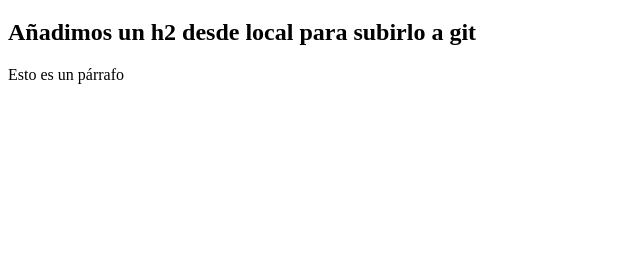
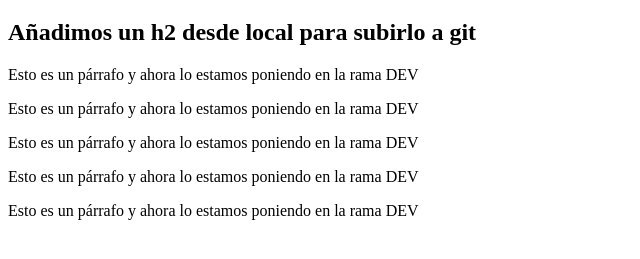
Before and after one commit to franco90/pruebasGit, a plain HTML site: page index.html in a window 1280 px wide. Shown: the part 61-320 px from the top of the page, without its empty margins (0-640 px from the left). Drawn offline with Linux system fonts and the light colour scheme.

Commit message:
Añadido varios parrafaos en rama dev

```diff
--- a/index.html
+++ b/index.html
@@ -8,6 +8,15 @@
 <body>
     <h1>Esto es una prueba de Git</h1>
     <h2>Añadimos un h2 desde local para subirlo a git</h2>
-    <p>Esto es un párrafo</p>
+    <p>Esto es un párrafo y ahora lo estamos poniendo en la rama DEV</p>
+    <p>Esto es un párrafo y ahora lo estamos poniendo en la rama DEV</p>
+
+    <p>Esto es un párrafo y ahora lo estamos poniendo en la rama DEV</p>
+
+    <p>Esto es un párrafo y ahora lo estamos poniendo en la rama DEV</p>
+
+    <p>Esto es un párrafo y ahora lo estamos poniendo en la rama DEV</p>
+
 </body>
+
 </html>
```
